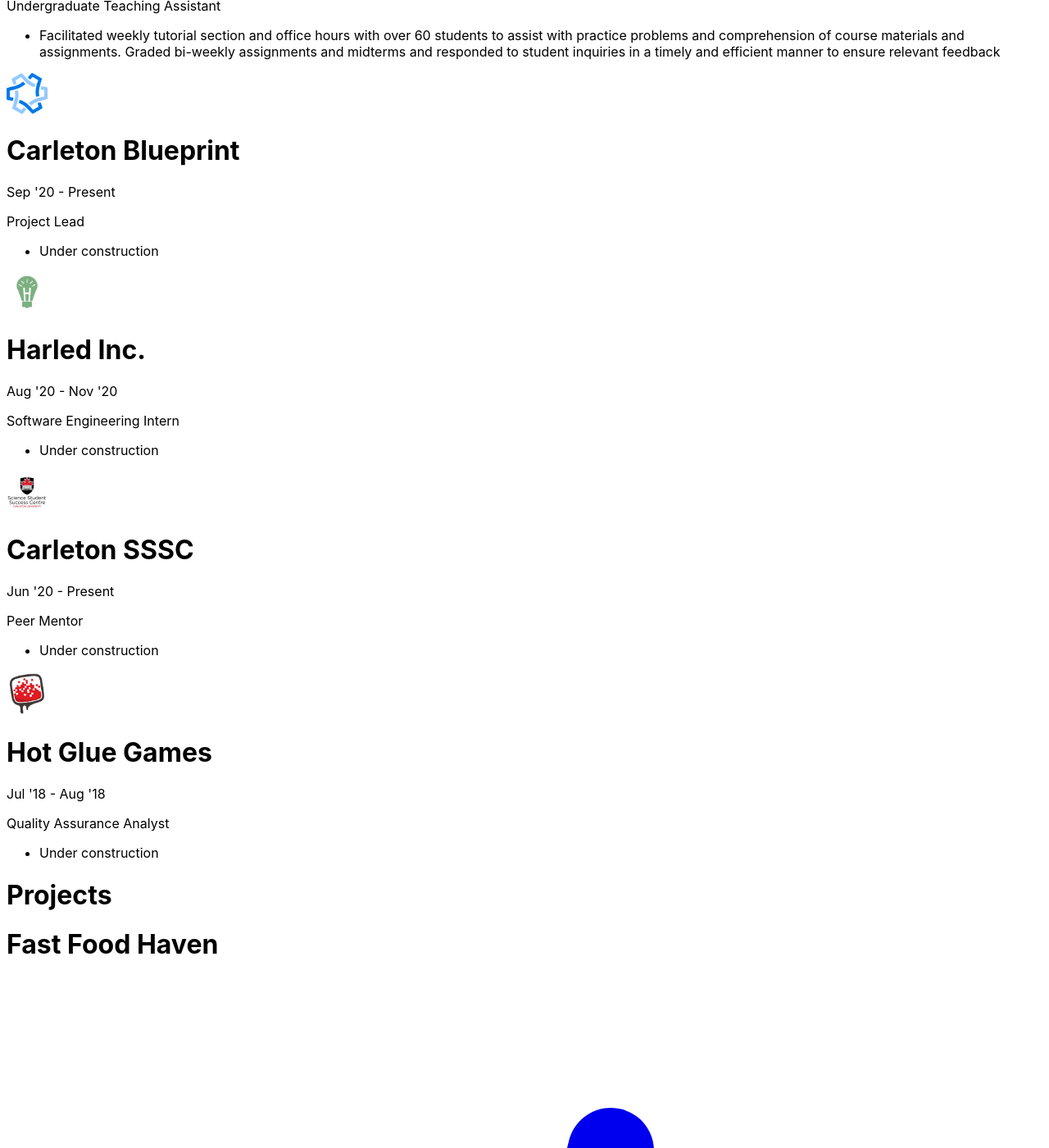
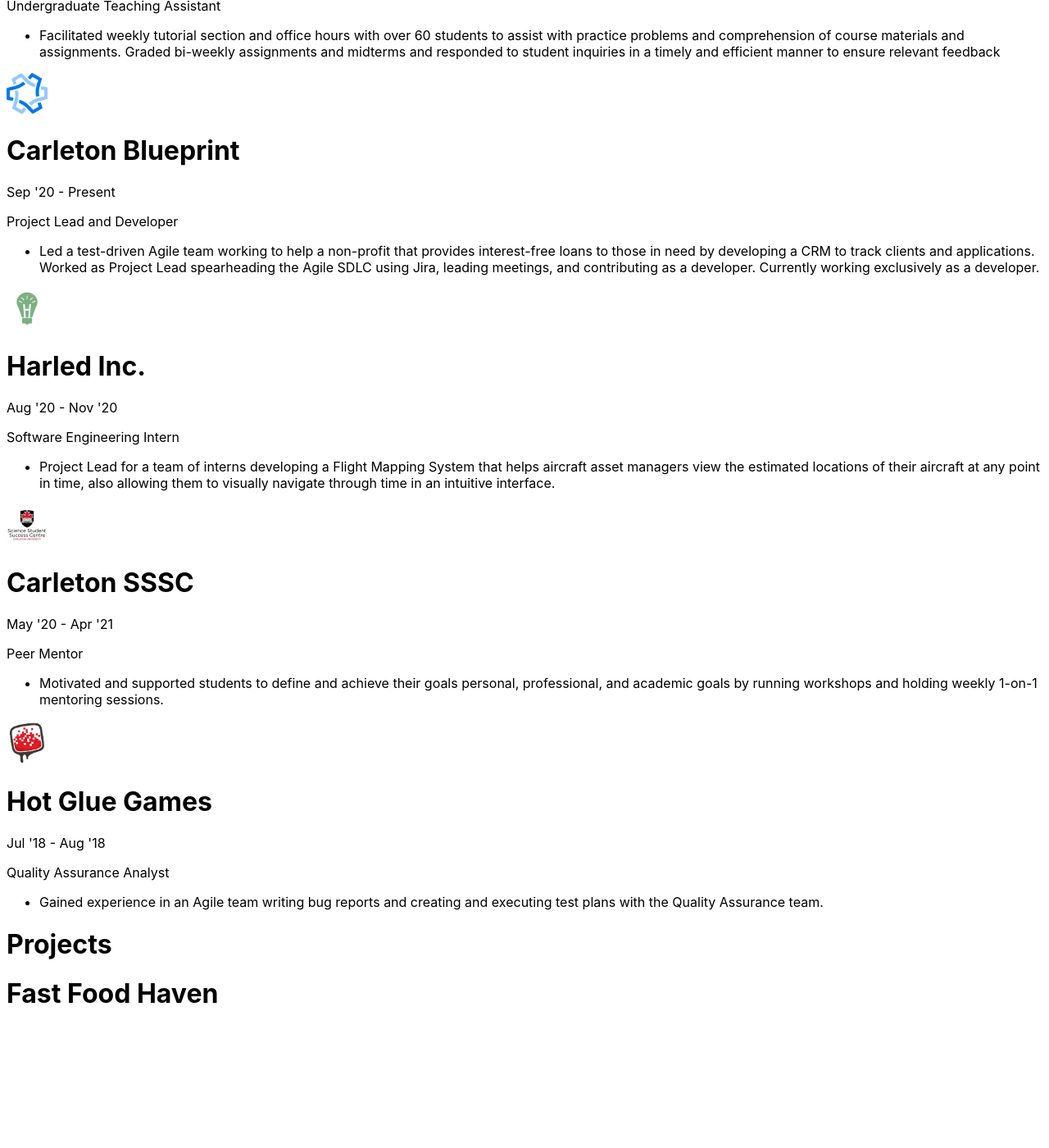
Before and after one commit to zhu-tom/personal-site, a Jekyll site: the page built from index.md, in a window 1280 px wide and 1400 px high, scrolled down 1728 px. Shown: the whole window at 82% size. Built offline with Jekyll 4.4.1, drawn with Linux system fonts in a browser that asks for light colours; some of the changed text lies outside the part shown.

Commit message:
Update info

```diff
--- a/_data/about.yml
+++ b/_data/about.yml
@@ -5,4 +5,4 @@ github: https://github.com/zhu-tom
 linkedin: https://www.linkedin.com/in/zhu-tom
 resume: resume.pdf
 email: zhutom01@gmail.com
-updated: January 2021
+updated: May 2021
--- a/_data/experiences.yml
+++ b/_data/experiences.yml
@@ -5,12 +5,12 @@
   notes:
     - content: Facilitated weekly tutorial section and office hours with over 60 students to assist with practice problems and comprehension of course materials and assignments. Graded bi-weekly assignments and midterms and responded to student inquiries in a timely and efficient manner to ensure relevant feedback
 
-- title: Project Lead
+- title: Project Lead and Developer
   company: Carleton Blueprint
   img: blueprint.png
   start: Sep '20
   notes:
-    - content: Under construction
+    - content: Led a test-driven Agile team working to help a non-profit that provides interest-free loans to those in need by developing a CRM to track clients and applications. Worked as Project Lead spearheading the Agile SDLC using Jira, leading meetings, and contributing as a developer. Currently working exclusively as a developer.
 
 - title: Software Engineering Intern
   company: Harled Inc.
@@ -18,14 +18,15 @@
   start: Aug '20
   end: Nov '20
   notes:
-    - content: Under construction
+    - content: Project Lead for a team of interns developing a Flight Mapping System that helps aircraft asset managers view the estimated locations of their aircraft at any point in time, also allowing them to visually navigate through time in an intuitive interface.
 
 - title: Peer Mentor
   company: Carleton SSSC
   img: sssc.jpg
-  start: Jun '20
+  start: May '20
+  end: Apr '21
   notes:
-    - content: Under construction
+    - content: Motivated and supported students to define and achieve their goals personal, professional, and academic goals by running workshops and holding weekly 1-on-1 mentoring sessions.
 
 - title: Quality Assurance Analyst
   company: Hot Glue Games
@@ -33,4 +34,4 @@
   start: Jul '18
   end: Aug '18
   notes:
-    - content: Under construction
+    - content: Gained experience in an Agile team writing bug reports and creating and executing test plans with the Quality Assurance team.
--- a/_data/projects.yml
+++ b/_data/projects.yml
@@ -23,7 +23,7 @@
     - JQuery
     - Bootstrap
 
-- name: YouTube 2 Spotify
+- name: YouTube to Spotify
   description: Migrate your music playlist on YouTube to your Spotify account in just a few clicks!
   url: https://youtube-spotify-converter.herokuapp.com
   github: https://github.com/zhu-tom/youtube-to-spofity
@@ -73,3 +73,26 @@
     - Node.js
     - Express
     - MongoDB
+
+- name: PoseFit
+  description: Mobile app that acts as a personal trainer by tracking form through algorithms applied to data gathered through the TensorFlow PoseNet model and providing instant feedback and counting repetitions.
+  github: https://github.com/zhu-tom/PoseFit
+  tools:
+    - JavaScript
+    - React Native
+    - Expo
+    - PoseNet
+    - Firebase
+    - Google Cloud
+
+- name: Automated Gym Booking
+  description: Instantly books desired gym slot when booking opens by registering a Cron job which interacts directly with the gym's API, reserving a spot regardless of demand.
+  github: https://github.com/zhu-tom/autores
+  tools:
+    - JavaScript
+    - Python
+    - React
+    - Next.js
+    - MongoDB
+    - Iron Session
+    - DigitalOcean
```
